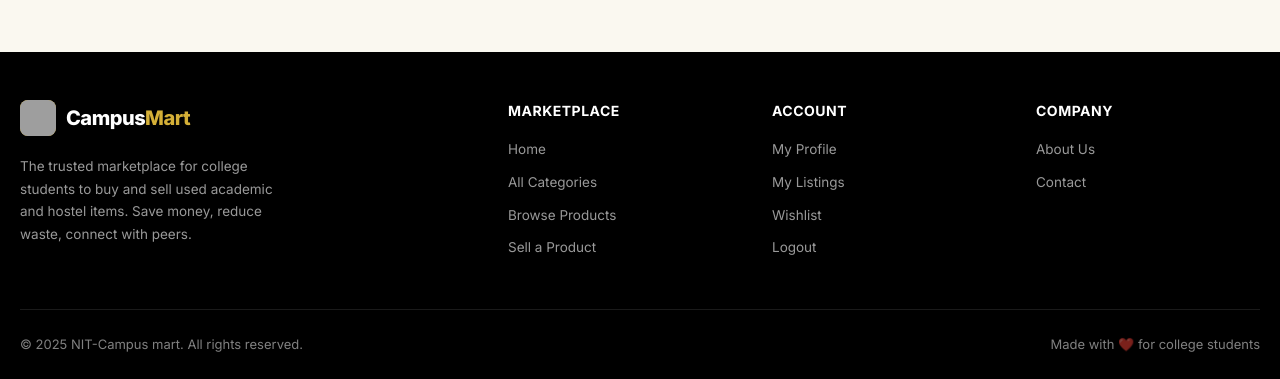
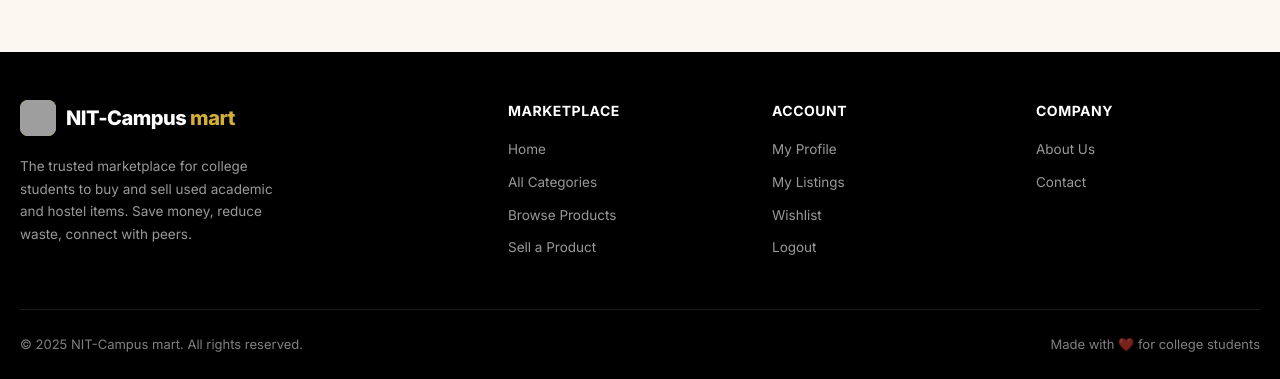
Before and after one commit to krishnakumarkm2901-glitch/campus_mart, a Flask app: page /search in a window 1280 px wide. Shown: the part 893-1272 px from the top of the page. Run offline with Flask 3, Linux system fonts and the light colour scheme; data that the repository does not hold is empty; grey boxes are pictures that could not be loaded.

Commit message:
Update branding to NIT-Campus mart

```diff
--- a/static/js/product.js
+++ b/static/js/product.js
@@ -65,7 +65,7 @@ function renderProduct(p) {
 
   const cat = CATEGORY_ICONS[p.category] || { icon: '📦', cls: 'cat-misc' };
 
-  document.title = `${p.name} – CampusMart`;
+  document.title = `${p.name} – NIT-Campus mart`;
   document.getElementById('breadcrumb-name').textContent = p.name;
 
   // Status badge
--- a/static/js/search.js
+++ b/static/js/search.js
@@ -171,7 +171,7 @@ document.addEventListener('DOMContentLoaded', () => {
   // Update search page title
   if (params.q) {
     document.getElementById('search-page-title').textContent = `Results for "${params.q}"`;
-    document.title = `"${params.q}" – CampusMart`;
+    document.title = `"${params.q}" – NIT-Campus mart`;
   }
 
   // Populate categories
--- a/templates/admin/daily_report.html
+++ b/templates/admin/daily_report.html
@@ -1,3 +1,3 @@
 {% extends 'admin/base.html' %}{% block title %}Daily Report{% endblock %}{% block content %}
-<header class="admin-page-header"><h1 class="admin-page-title">Daily report</h1><div><input id="report-date" type="date" onchange="changeReportDate()"><button class="btn" onclick="printReport()">Print</button></div></header><section class="report-card"><div class="report-header"><h1>CampusMart report</h1><p id="rep-date"></p></div><div class="report-body"><div class="report-stats-grid">{% for id,label in [('rep-new-users','New users'),('rep-products-added','Products added'),('rep-products-sold','Products sold'),('rep-active-listings','Active listings'),('rep-total-students','Total students'),('rep-total-products','Total products')] %}<div class="report-stat-box"><span id="{{ id }}" class="report-stat-number">—</span><span class="report-stat-label">{{ label }}</span></div>{% endfor %}</div><table class="report-table"><thead><tr><th>#</th><th>Category</th><th>Products</th></tr></thead><tbody id="cat-breakdown-body"></tbody></table></div></section>
+<header class="admin-page-header"><h1 class="admin-page-title">Daily report</h1><div><input id="report-date" type="date" onchange="changeReportDate()"><button class="btn" onclick="printReport()">Print</button></div></header><section class="report-card"><div class="report-header"><h1>NIT-Campus mart report</h1><p id="rep-date"></p></div><div class="report-body"><div class="report-stats-grid">{% for id,label in [('rep-new-users','New users'),('rep-products-added','Products added'),('rep-products-sold','Products sold'),('rep-active-listings','Active listings'),('rep-total-students','Total students'),('rep-total-products','Total products')] %}<div class="report-stat-box"><span id="{{ id }}" class="report-stat-number">—</span><span class="report-stat-label">{{ label }}</span></div>{% endfor %}</div><table class="report-table"><thead><tr><th>#</th><th>Category</th><th>Products</th></tr></thead><tbody id="cat-breakdown-body"></tbody></table></div></section>
 {% endblock %}
--- a/templates/admin/login.html
+++ b/templates/admin/login.html
@@ -13,7 +13,7 @@
     <section class="auth-card admin-auth-card">
       <div class="auth-logo">
         <div class="auth-logo-icon">
-          <img src="{{ url_for('static', filename='img/images.jpg') }}" alt="CampusMart logo">
+          <img src="{{ url_for('static', filename='img/images.jpg') }}" alt="NIT-Campus mart logo">
         </div>
         <h1>NIT-Campus <span>mart</span></h1>
         <p>Administration</p>
--- a/templates/base.html
+++ b/templates/base.html
@@ -106,8 +106,8 @@
     <div class="footer-grid">
       <div class="footer-brand">
         <a href="/" class="navbar-logo" style="display:inline-flex;">
-          <img src="{{ url_for('static', filename='img/images.jpg') }}" class="navbar-logo-icon" alt="CampusMart logo">
-          <span class="navbar-logo-text">Campus<span>Mart</span></span>
+          <img src="{{ url_for('static', filename='img/images.jpg') }}" class="navbar-logo-icon" alt="NIT-Campus mart logo">
+          <span class="navbar-logo-text">NIT-Campus <span>mart</span></span>
         </a>
         <p>The trusted marketplace for college students to buy and sell used academic and hostel items. Save money, reduce waste, connect with peers.</p>
       </div>
--- a/templates/login.html
+++ b/templates/login.html
@@ -3,7 +3,7 @@
 <head>
   <meta charset="UTF-8">
   <meta name="viewport" content="width=device-width, initial-scale=1.0">
-  <meta name="description" content="Sign in to CampusMart with your college Google account to buy and sell campus items.">
+  <meta name="description" content="Sign in to NIT-Campus mart with your college Google account to buy and sell campus items.">
   <title>Login – NIT-Campus mart</title>
   <link rel="icon" href="{{ url_for('static', filename='img/images.jpg') }}">
   <link rel="preconnect" href="https://fonts.googleapis.com">
@@ -17,7 +17,7 @@
   <div class="auth-card">
     <div class="auth-logo">
       <div class="auth-logo-icon">
-        <img src="{{ url_for('static', filename='img/images.jpg') }}" alt="CampusMart logo">
+        <img src="{{ url_for('static', filename='img/images.jpg') }}" alt="NIT-Campus mart logo">
       </div>
       <h1>NIT-Campus <span>mart</span></h1>
       <p>College Marketplace</p>
```
